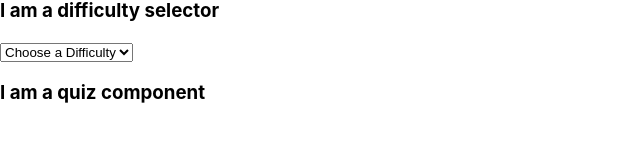
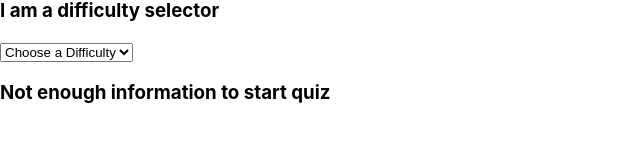
Before and after one commit to psulli10/m-apps, a React (Create React App) app in the folder client/: page / in a window 1280 px wide. Shown: the part 164-306 px from the top of the page, without its empty margins (0-640 px from the left). Built offline with nearby package versions, Linux system fonts and the light colour scheme; no server answers.

Commit message:
basic question component set up. Questions and possible answers display as expected.

```diff
--- a/client/src/App.js
+++ b/client/src/App.js
@@ -30,7 +30,7 @@ function App() {
     <h1>M-Apps - getting ready to fetch</h1>
     <CountrySelect countries={countries} selectCountryById={setSelectedCountryById} />
     <DifficultySelect selectDifficulty = {setSelectedDifficulty}/>
-    <QuizContainer selectedCountry={selectedCountry} selectedDifficulty={difficulty}/>
+    <QuizContainer selectedQuestions={selectedCountry[difficulty]}/>
     </>
   );
 }
--- a/client/src/components/DifficultySelect.js
+++ b/client/src/components/DifficultySelect.js
@@ -10,9 +10,9 @@ const DifficultySelect = ({selectDifficulty}) => {
       <h3>I am a difficulty selector</h3>
       <select onChange={handleChange}>
         <option hidden>Choose a Difficulty</option>
-        <option value="Easy">Easy</option>
-        <option value="Medium">Medium</option>
-        <option value="Hard">Hard</option>
+        <option value="easy">Easy</option>
+        <option value="medium">Medium</option>
+        <option value="hard">Hard</option>
       </select>
     </>
   )
--- /dev/null
+++ b/client/src/components/QuestionComponent.js
@@ -0,0 +1,25 @@
+import QuizContainer from "../containers/QuizContainer";
+
+const QuestionComponent = ({ quizQuestions, currentQuestion }) => {
+
+const getAnswerNodes = (questionIndex) => {
+    const answers = quizQuestions[questionIndex].answers.map((answer) => {
+      console.log(answer)
+    return <button>{answer}</button>
+  })
+  return answers
+}
+
+console.log("answerNodes", getAnswerNodes(currentQuestion))
+
+  return(
+    <>
+      <h3>This is a question component</h3>
+      <p>{quizQuestions[currentQuestion].question}</p>
+      {getAnswerNodes(currentQuestion)}
+    </>
+  )
+
+};
+
+export default QuestionComponent;
--- a/client/src/components/QuizComponent.js
+++ /dev/null
@@ -1,11 +0,0 @@
-import QuizContainer from "../containers/QuizContainer"
-
-const QuizComponent = () => {
-  return (
-    <>
-    <h3>I am a quiz component</h3>
-    </>
-  )
-}
-
-export default QuizComponent
--- a/client/src/containers/QuizContainer.js
+++ b/client/src/containers/QuizContainer.js
@@ -1,12 +1,23 @@
 import { useState } from "react";
-import QuizComponent from '../components/QuizComponent'
+import QuestionComponent from '../components/QuestionComponent'
 
-const QuizContainer = ({selectedCountry}) => {
+const QuizContainer = ({selectedQuestions}) => {
+
+  const [questionCount, setQuestionCount] = useState(1);
+
+  if(!selectedQuestions){
+    return(
+      <>
+        <h3>Not enough information to start quiz</h3>
+      </>
+    )
+  }
+
 
 
   return(
     <>
-    <QuizComponent/>
+    <QuestionComponent quizQuestions = {selectedQuestions} currentQuestion={questionCount}/>
     </>
   )
 }
```
Also changed, not shown: 1 other file (tests, documents, lock files or other folders).
